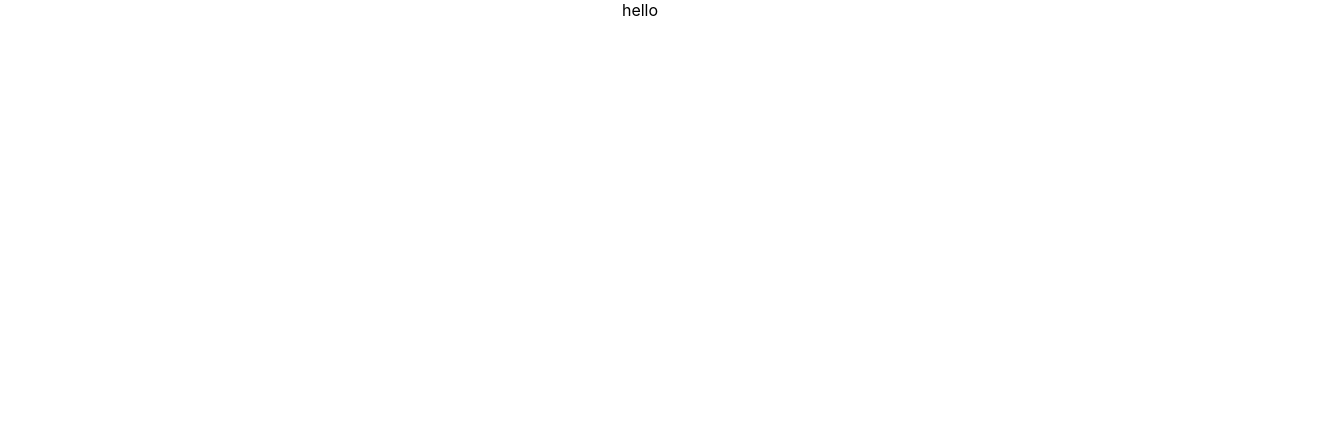
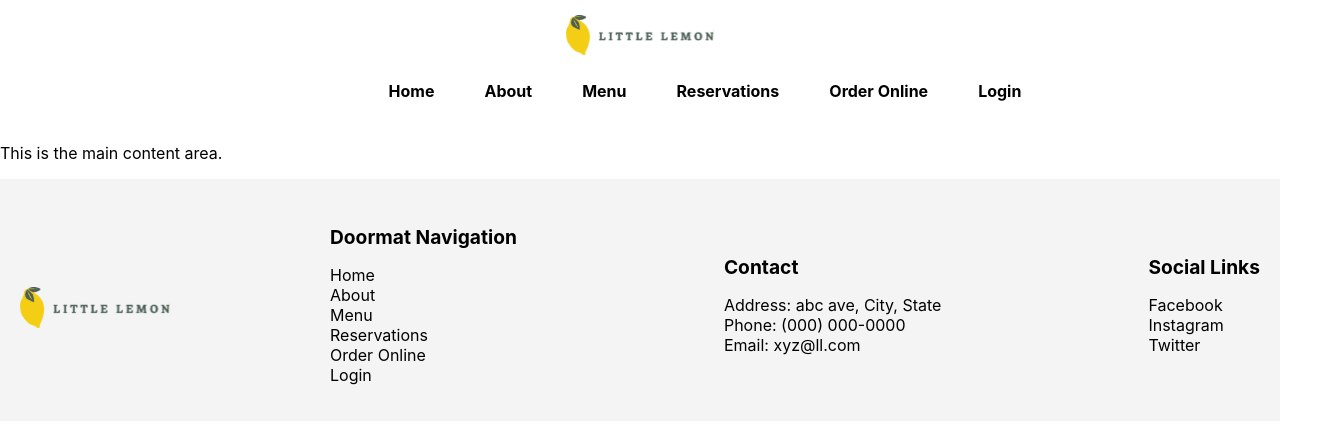
Before and after one commit to Poojaswini06/new-repo-for-capstone, a React (Create React App) app: page / in a window 1280 px wide. Shown: the top 424 px of the page, 1320 px wide, since content can reach past the window. Built offline with nearby package versions, Linux system fonts and the light colour scheme.

Commit message:
added html and css

```diff
--- a/public/index.html
+++ b/public/index.html
@@ -5,11 +5,11 @@
     <link rel="icon" href="%PUBLIC_URL%/favicon.ico" />
     <meta name="viewport" content="width=device-width, initial-scale=1" />
     <meta name="theme-color" content="#000000" />
-    <meta
-      name="description"
-      content="Web site created using create-react-app"
-    />
+    <meta name="description" content="Little Lemon Restaurant"/>
+    <meta name="og:title" content="Little Lemon"/>
+    <meta name="og:description" content="Reserve Table and order Online"/>
     <link rel="apple-touch-icon" href="%PUBLIC_URL%/logo192.png" />
+    <meta name="og:image" content="Logo.svg"/>
     <!--
       manifest.json provides metadata used when your web app is installed on a
       user's mobile device or desktop. See https://developers.google.com/web/fundamentals/web-app-manifest/
@@ -26,7 +26,7 @@
     -->
     <title>React App</title>
   </head>
-  <body>
+  <body style="overflow: hidden;">
     <noscript>You need to enable JavaScript to run this app.</noscript>
     <div id="root"></div>
     <!--
--- a/src/App.js
+++ b/src/App.js
@@ -1,11 +1,16 @@
-
 import './App.css';
-
+import Header from './components/Header';
+import Main from './components/Main';
+import Nav from './components/Nav';
+import Footer from './components/Footer';
 function App() {
   return (
-    <div className="App">
-      hello
-    </div>
+    <>
+      <Header />
+      <Nav />
+      <Main />
+      <Footer />
+    </>
   );
 }
 
--- /dev/null
+++ b/src/CSS files/footer.css
@@ -0,0 +1,44 @@
+footer {
+    background-color: #f4f4f4;
+    padding: 20px;
+    display: flex;
+    justify-content: space-between;
+    align-items: center;
+    flex-wrap: wrap;
+  }
+
+  .footer-logo img {
+    width: 150px;
+  }
+
+  .footer-sections {
+    display: flex;
+    justify-content: space-between;
+    width: 75%;
+    align-items: center;
+    gap: 50px;
+  }
+
+  .footer-navigation ul, .footer-contact ul, .footer-social ul {
+    list-style-type: none;
+    padding: 0;
+    gap: 20px;
+  }
+
+  .footer-navigation li, .footer-contact li, .footer-social li {
+    margin: 0;
+  }
+
+  footer h4 {
+    margin-bottom: 10px;
+    font-size: 1.2rem;
+  }
+
+  footer a {
+    color: #000;
+    text-decoration: none;
+  }
+
+  footer a:hover {
+    text-decoration: underline;
+  }
--- /dev/null
+++ b/src/CSS files/header.css
@@ -0,0 +1,6 @@
+img{
+    display: block;
+    margin-left: auto;
+    margin-right: auto;
+    margin-top: 15px;
+}
--- /dev/null
+++ b/src/CSS files/nav.css
@@ -0,0 +1,23 @@
+
+nav {
+
+
+    padding: 10px 20px;
+    width: 100%;
+
+
+  }
+  .nav-links {
+    display: flex;
+    list-style: none;
+    align-items: center;
+    justify-content: center;
+  }
+  .nav-links li {
+    margin-left: 50px;
+  }
+  .nav-links li a {
+    text-decoration: none;
+    color: #000;
+    font-weight: bold;
+  }
--- /dev/null
+++ b/src/components/Footer.js
@@ -0,0 +1,50 @@
+import React from 'react';
+import "../CSS files/footer.css";
+
+const Footer = () => {
+    return (
+      <footer>
+        <div className="footer-logo">
+          <img src="Logo.svg" alt="Little Lemon Logo" />
+        </div>
+
+        <div className="footer-sections">
+          {/* Doormat Navigation */}
+          <div className="footer-navigation">
+            <h4>Doormat Navigation</h4>
+            <ul>
+              <li><a href="#home">Home</a></li>
+              <li><a href="#about">About</a></li>
+              <li><a href="#menu">Menu</a></li>
+              <li><a href="#reservations">Reservations</a></li>
+              <li><a href="#order-online">Order Online</a></li>
+              <li><a href="#login">Login</a></li>
+            </ul>
+          </div>
+
+          {/* Contact Information */}
+          <div className="footer-contact">
+            <h4>Contact</h4>
+            <ul>
+              <li>Address: abc ave, City, State</li>
+              <li>Phone: (000) 000-0000</li>
+              <li>Email: xyz@ll.com</li>
+            </ul>
+          </div>
+
+          {/* Social Links */}
+          <div className="footer-social">
+            <h4>Social Links</h4>
+            <ul>
+              <li><a href="#facebook">Facebook</a></li>
+              <li><a href="#instagram">Instagram</a></li>
+              <li><a href="#twitter">Twitter</a></li>
+            </ul>
+          </div>
+        </div>
+      </footer>
+    );
+  };
+
+
+export default Footer;
--- /dev/null
+++ b/src/components/Header.js
@@ -0,0 +1,11 @@
+import React from 'react';
+import '../CSS files/header.css';
+const Header = () => {
+  return (
+    <header>
+      <img src="Logo.svg" alt="Little Lemon Logo" className="logo" />
+    </header>
+  );
+};
+
+export default Header;
--- /dev/null
+++ b/src/components/Main.js
@@ -0,0 +1,13 @@
+import React from 'react';
+
+const Main = () => {
+  return (
+    <main>
+      <section>
+        <p>This is the main content area.</p>
+      </section>
+    </main>
+  );
+};
+
+export default Main;
--- /dev/null
+++ b/src/components/Nav.js
@@ -0,0 +1,19 @@
+import React from 'react';
+import '../CSS files/nav.css';
+
+const Nav = () => {
+  return (
+    <nav>
+      <ul className="nav-links">
+        <li><a href="#home">Home</a></li>
+        <li><a href="#about">About</a></li>
+        <li><a href="#menu">Menu</a></li>
+        <li><a href="#reservations">Reservations</a></li>
+        <li><a href="#orderonline">Order Online</a></li>
+        <li><a href="#login">Login</a></li>
+      </ul>
+    </nav>
+  );
+};
+
+export default Nav;
```
Also changed, not shown: public/Logo.svg (added).
